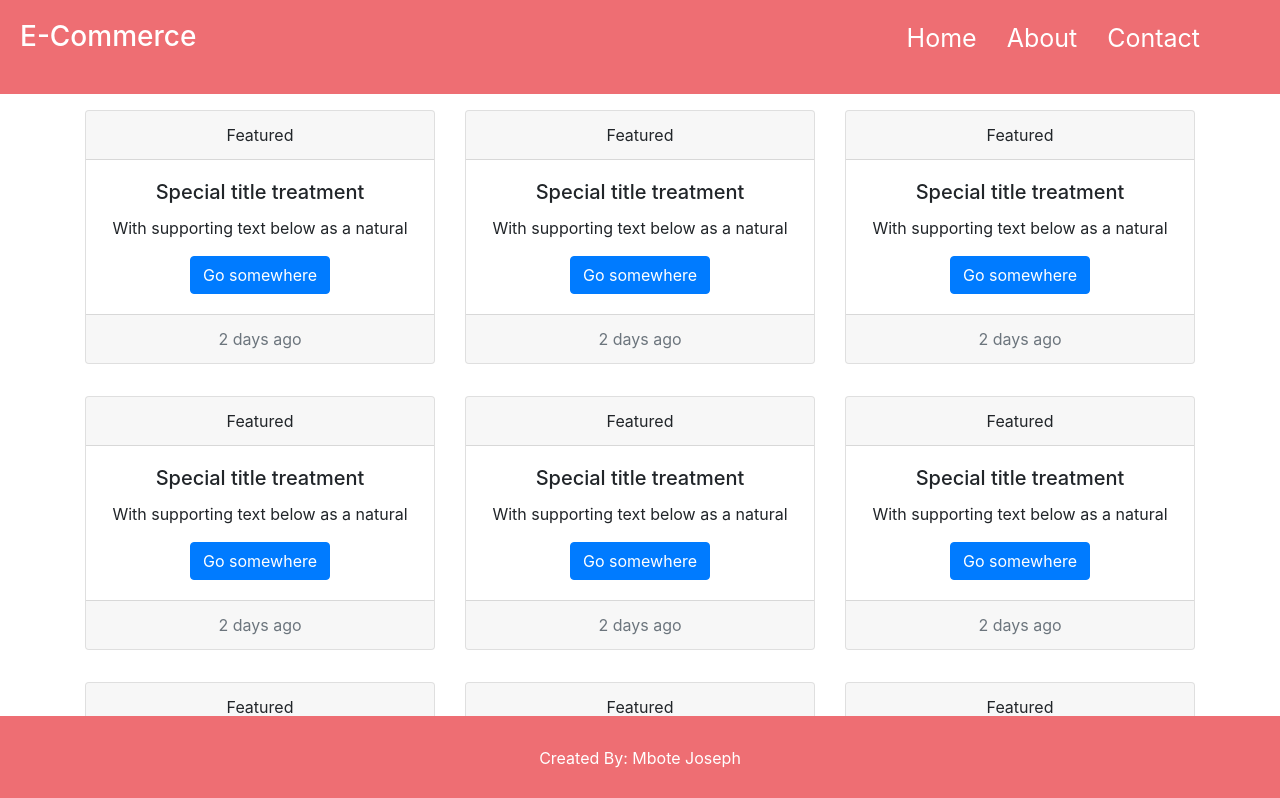
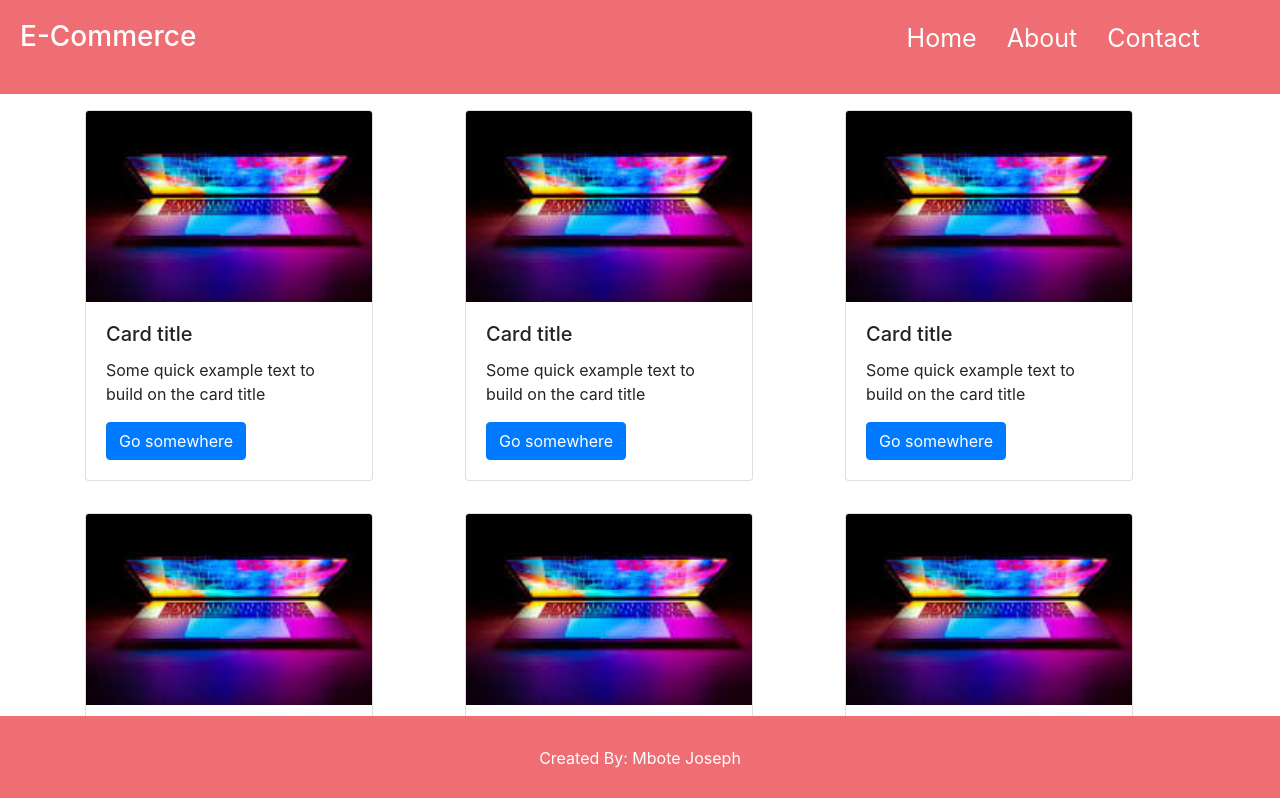
Before and after one commit to Mbote-Joseph/E-commerce-Site, an Angular app: page / in a window 1280 px wide. Shown: the top 798 px of the page. Built offline with nearby package versions, Linux system fonts and the light colour scheme.

Commit message:
Ecommerce Site in Angular

```diff
--- a/src/app/components/home/home.component.html
+++ b/src/app/components/home/home.component.html
@@ -1,14 +1,19 @@
 <div class="container">
   <div class="row">
     <div class="col-md-4 col-sm-12 col-lg-4 my-3" *ngFor="let list of list">
-      <div class="card text-center" (click)="itemSelected(list)">
-        <div class="card-header">Featured</div>
+      <div class="card" style="width: 18rem" (click)="itemSelected(list)">
+        <img
+          class="card-img-top"
+          src="../../../assets/images/index.jpeg"
+          alt="Card image cap"
+        />
         <div class="card-body">
-          <h5 class="card-title">Special title treatment</h5>
-          <p class="card-text">With supporting text below as a natural</p>
+          <h5 class="card-title">Card title</h5>
+          <p class="card-text">
+            Some quick example text to build on the card title
+          </p>
           <a href="#" class="btn btn-primary">Go somewhere</a>
         </div>
-        <div class="card-footer text-muted">2 days ago</div>
       </div>
     </div>
   </div>
```
Also changed, not shown: src/assets/images/index.jpeg (added).
